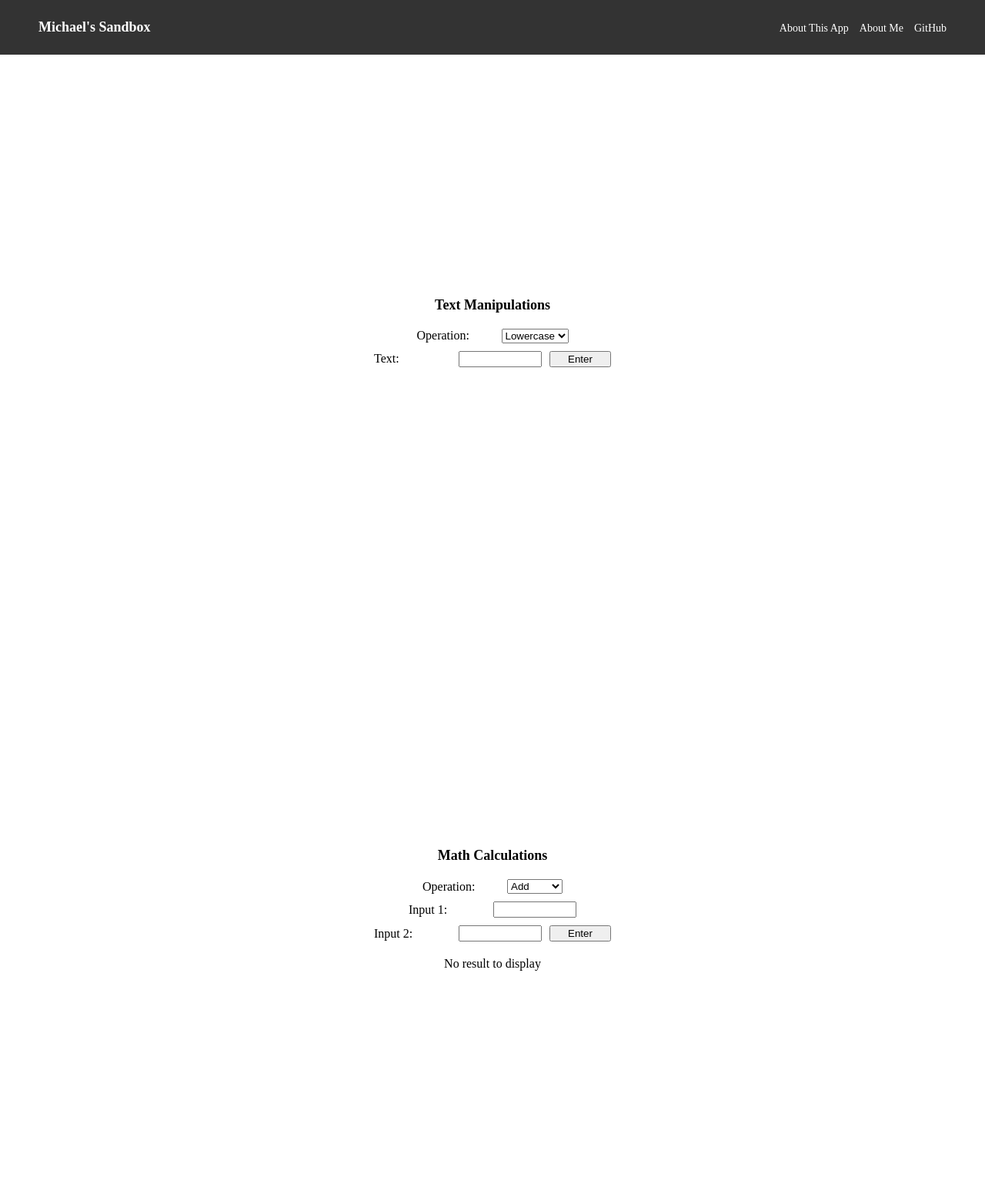
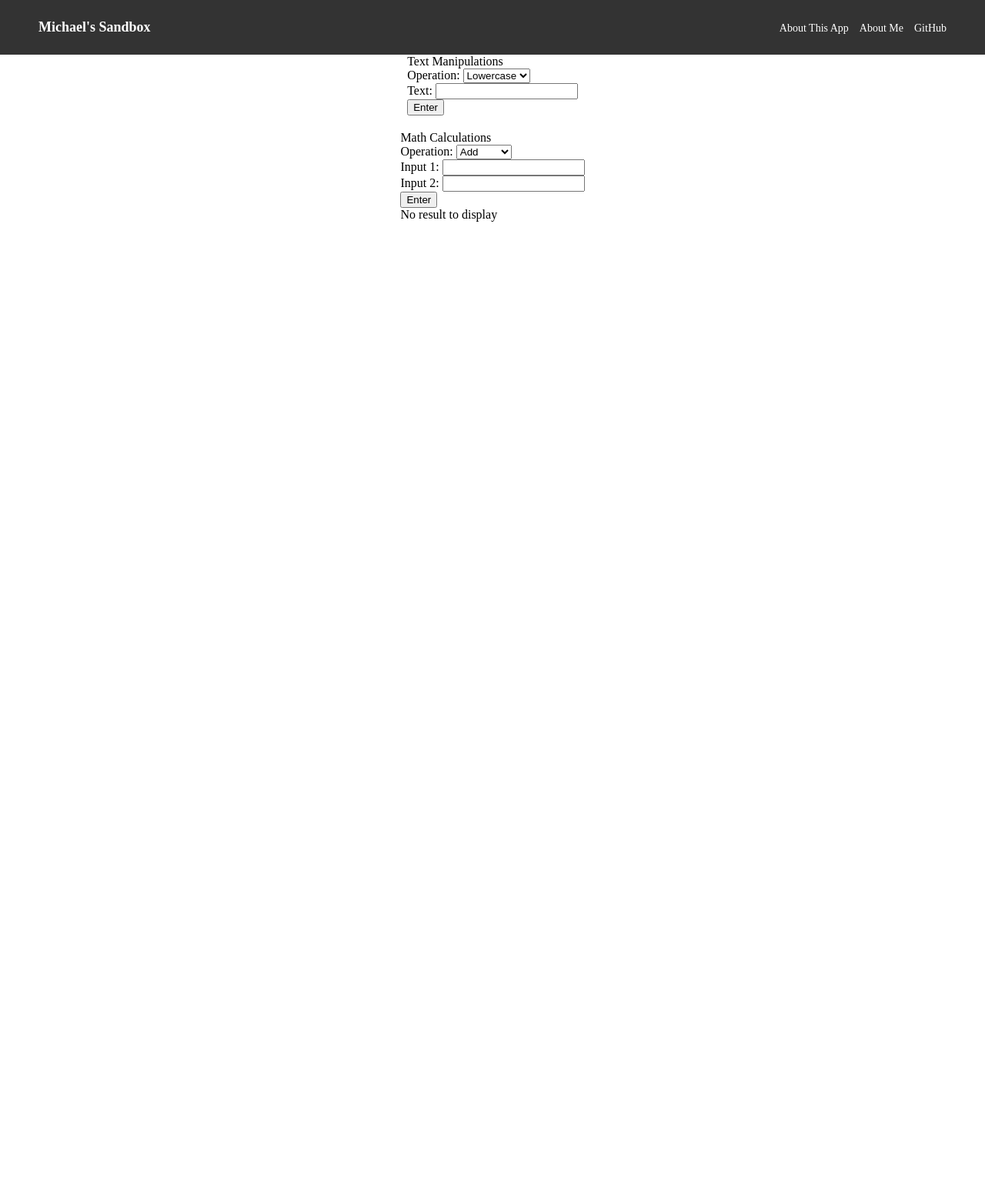
Before and after one commit to michael-lee-bubble/pythonanywhere-live, a Flask app: page / in a window 1280 px wide. Shown: the whole page at 77% size. After the commit the page ends 288 px from the top, so only its background shows below. Run offline with Flask 3, Linux system fonts and the light colour scheme.

Commit message:
Update index.html.

```diff
--- a/templates/index.html
+++ b/templates/index.html
@@ -6,6 +6,9 @@
     <style>
         body {
             margin: 0;
+            display: flex;
+            flex-direction: column;
+            min-height: 100vh;
         }
 
         /* Header style */
@@ -40,65 +43,30 @@
             font-size: 14px;
         }
 
-        /* Centered content style */
-        .centered-content {
+        /* Centered content style for the form */
+        form {
             display: flex;
             flex-direction: column;
-            justify-content: center;
             align-items: center;
-            height: calc(100vh - 60px);
-            /* Adjust the height based on your header's actual height */
+            justify-content: flex-start;
+            /* align to the top of the remaining space */
+            flex-grow: 1;
+            width: 100%;
+            /* Full width */
         }
 
-        /* Body style */
+        /* Style for input sections */
         .input-section {
             margin-bottom: 20px;
+            width: auto;
+            /* Set to the desired width */
+            display: inline-block;
+            /* Align to the center */
         }
 
-        .input-container {
-            display: flex;
-            align-items: center;
-            margin-bottom: 10px;
-        }
+        /* ... rest of your CSS ... */
 
-        .header {
-            font-size: 18px;
-            font-weight: bold;
-            margin-bottom: 20px;
-        }
-
-        .header-result {
-            font-size: 18px;
-            font-weight: bold;
-        }
-
-        label {
-            width: 100px;
-            margin-right: 10px;
-        }
-
-        .math-sign {
-            width: 20px;
-            text-align: center;
-        }
-
-        input {
-            width: 100px;
-        }
-
-        .button-container {
-            display: flex;
-            align-items: center;
-        }
-
-        button {
-            width: 80px;
-            margin-left: 10px;
-        }
-
-        .result-container {
-            margin-top: 10px;
-        }
+        /* Rest of the existing styles remain unchanged */
     </style>
 </head>
 
@@ -109,13 +77,14 @@
         <ul class="header-menu">
             <li><a href="#">About This App</a></li>
             <li><a href="#">About Me</a></li>
-            <li><a href="#">GitHub</a></li>
+            <li><a href="https://github.com/michael-lee-bubble/pythonanywhere-live">GitHub</a></li>
         </ul>
     </header>
 
+    <!-- Form with centered content -->
     <form method="POST">
         <!-- Text Manipulations Section -->
-        <div class="centered-content">
+        <div class="input-section">
             <div class="header">Text Manipulations</div>
             <div class="input-container">
                 <label for="operation">Operation:</label>
@@ -142,7 +111,7 @@
         </div>
 
         <!-- Math Calculations Section -->
-        <div class="centered-content">
+        <div class="input-section">
             <div class="header">Math Calculations</div>
             <div class="input-container">
                 <label for="operation_math">Operation:</label>
```
